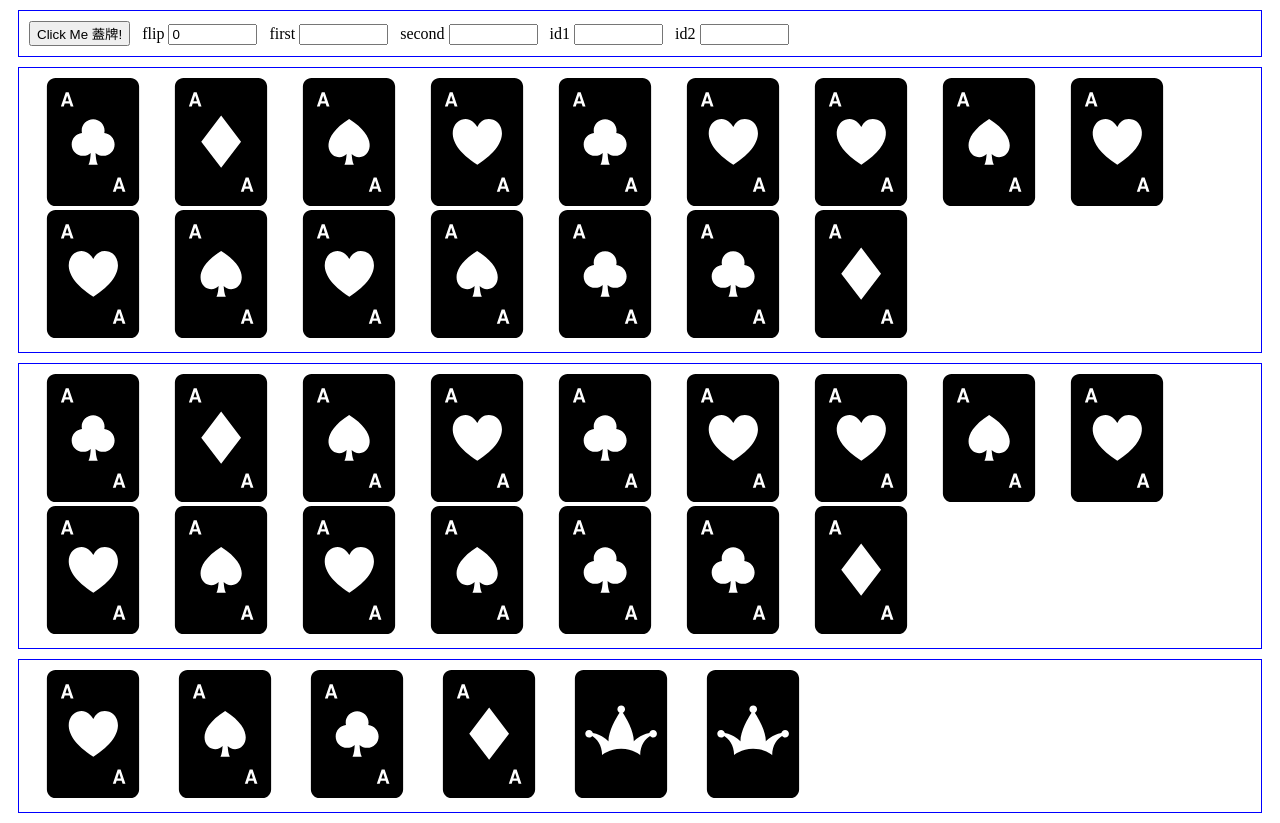
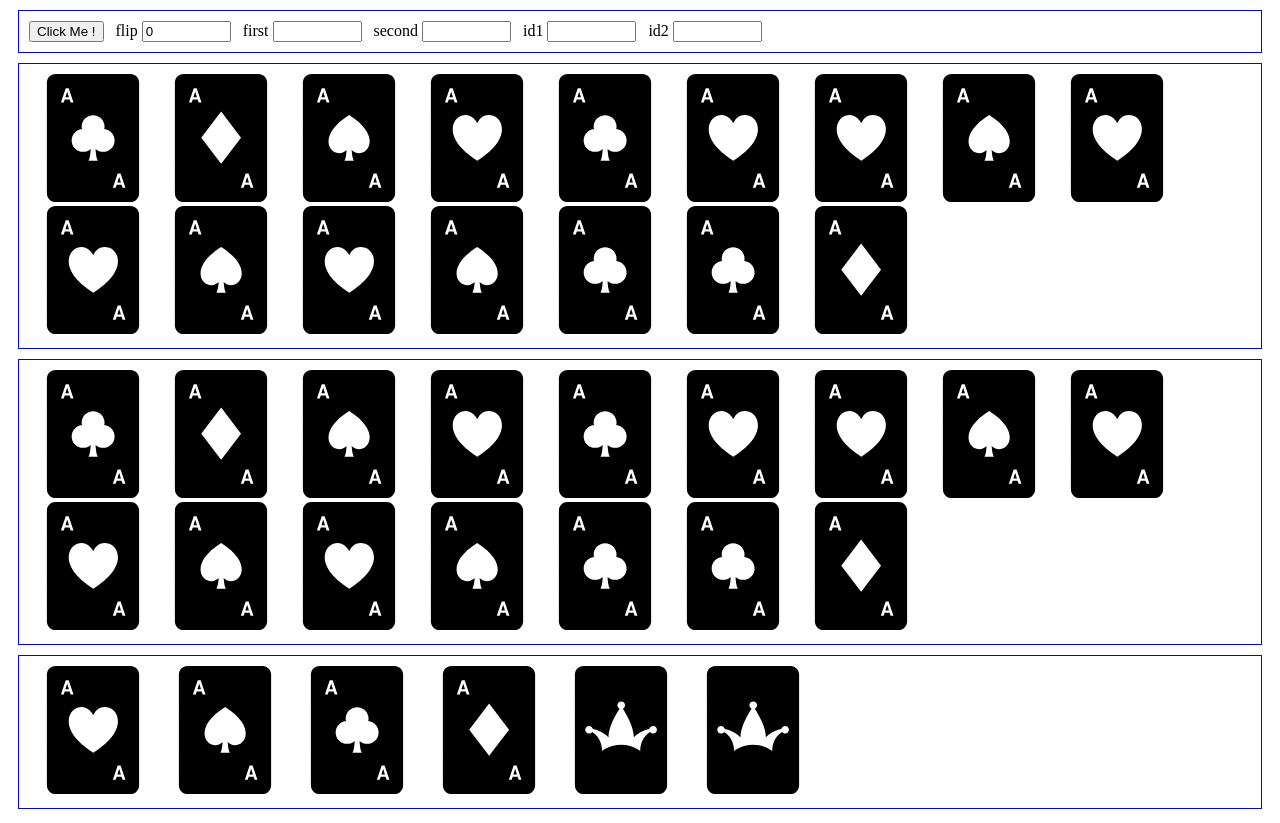
Before and after one commit to monkey246/ip2019s, a plain HTML site: page portfolio/labs/lab04/index.html in a window 1280 px wide. Drawn offline with Linux system fonts and the light colour scheme.

Commit message:
Add files via upload

```diff
--- a/portfolio/labs/lab04/index.html
+++ b/portfolio/labs/lab04/index.html
@@ -1,7 +1,7 @@
 <!DOCTYPE html>
 <html>
 <head>
-    <title>配對遊戲</title>
+    <title>pokerpi</title>
     <link rel="stylesheet" type="text/css" href="./mystyle.css">
     <script src="./jquery-3.4.1.min.js"></script>
     <script src="./lab.js"></script>
@@ -9,7 +9,7 @@
 <body>
 
   <div>
-    <button type="button" id="b1">Click Me 蓋牌!</button>
+    <button type="button" id="b1">Click Me !</button>
     &nbsp; flip <input id="i1" size="8" value="0">
     &nbsp; first <input id="i2" size="8" value="">
     &nbsp; second <input id="i3" size="8" value="">
```
